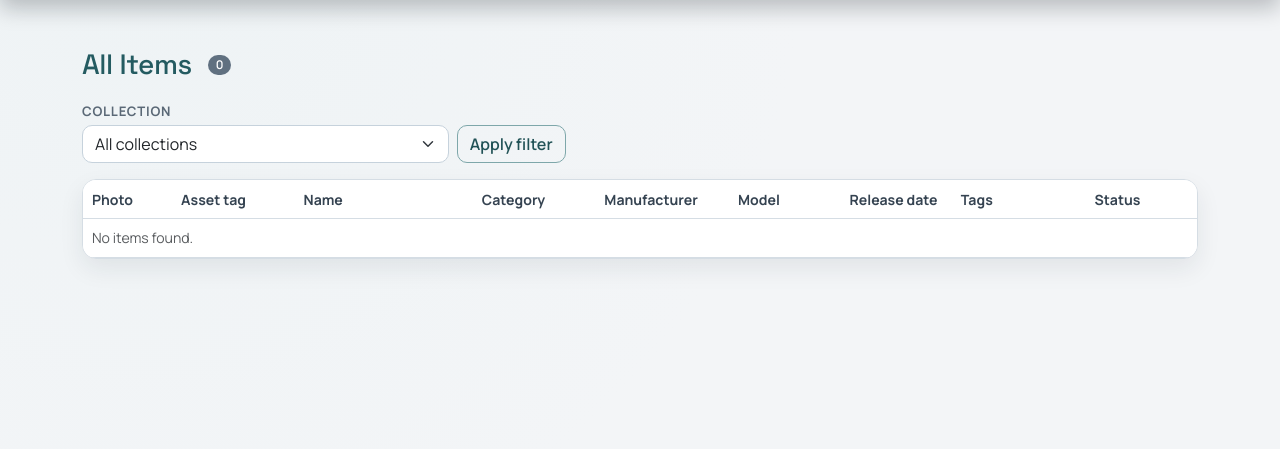
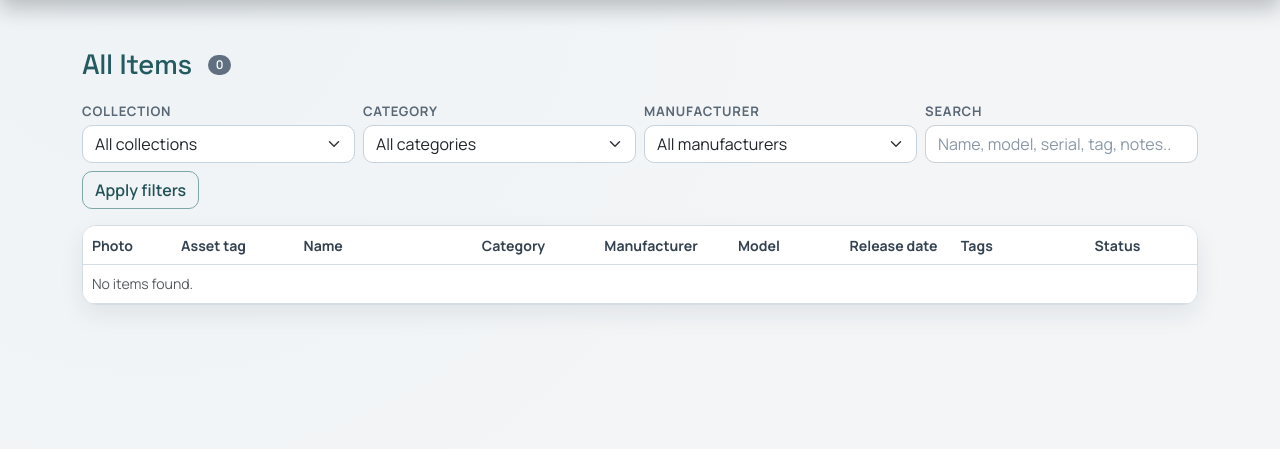
Before and after one commit to andremiller/django-partvault, a Django app: page /items/ in a window 1280 px wide. Shown: the part 57-506 px from the top of the page. Run offline with Django 5.2, Linux system fonts and the light colour scheme; data that the repository does not hold is empty; some libraries are stand-ins or nearby versions.

Commit message:
Filters and search

```diff
--- a/partvault/templates/partvault/items.html
+++ b/partvault/templates/partvault/items.html
@@ -32,9 +32,9 @@
         {% endif %}
     </div>
 </div>
-{% if is_all_items_view %}
-    <form method="get" action="{% url 'items_all' %}" class="row g-2 align-items-end mb-3">
-        <div class="col-12 col-md-6 col-lg-4">
+<form method="get" action="{{ items_url }}" class="row g-2 align-items-end mb-3">
+    {% if is_all_items_view %}
+        <div class="col-12 col-md-6 col-lg-3">
             <label class="form-label mb-1" for="collection-filter">Collection</label>
             <select class="form-select" id="collection-filter" name="collection">
                 <option value="">All collections</option>
@@ -48,16 +48,55 @@
                 {% endfor %}
             </select>
         </div>
+    {% endif %}
+    <div class="col-12 col-md-6 col-lg-3">
+        <label class="form-label mb-1" for="category-filter">Category</label>
+        <select class="form-select" id="category-filter" name="category">
+            <option value="">All categories</option>
+            {% for filter_category in available_categories %}
+                <option
+                    value="{{ filter_category.id }}"
+                    {% if selected_category_id == filter_category.id %}selected{% endif %}
+                >
+                    {{ filter_category.name }}
+                </option>
+            {% endfor %}
+        </select>
+    </div>
+    <div class="col-12 col-md-6 col-lg-3">
+        <label class="form-label mb-1" for="manufacturer-filter">Manufacturer</label>
+        <select class="form-select" id="manufacturer-filter" name="manufacturer">
+            <option value="">All manufacturers</option>
+            {% for filter_manufacturer in available_manufacturers %}
+                <option
+                    value="{{ filter_manufacturer.id }}"
+                    {% if selected_manufacturer_id == filter_manufacturer.id %}selected{% endif %}
+                >
+                    {{ filter_manufacturer.name }}
+                </option>
+            {% endfor %}
+        </select>
+    </div>
+    <div class="col-12 col-md-6 col-lg-3">
+        <label class="form-label mb-1" for="search-filter">Search</label>
+        <input
+            class="form-control"
+            id="search-filter"
+            name="q"
+            type="search"
+            value="{{ search_term }}"
+            placeholder="Name, model, serial, tag, notes..."
+        />
+    </div>
+    <div class="col-auto">
+        <button type="submit" class="btn btn-outline-primary">Apply filters</button>
+    </div>
+    {% if has_active_filters %}
         <div class="col-auto">
-            <button type="submit" class="btn btn-outline-primary">Apply filter</button>
+            <a class="btn btn-link" href="{{ items_url }}">Clear</a>
         </div>
-        {% if selected_collection %}
-            <div class="col-auto">
-                <a class="btn btn-link" href="{% url 'items_all' %}">Clear</a>
-            </div>
-        {% endif %}
-    </form>
-{% endif %}
+    {% endif %}
+</form>
 <div class="table-responsive pv-table-wrap">
     <table class="table table-hover align-middle">
         <thead>
--- a/partvault/views.py
+++ b/partvault/views.py
@@ -1,5 +1,6 @@
 from io import BytesIO
 from mimetypes import guess_type
+from urllib.parse import urlencode
 
 from PIL import Image, ImageOps
 from django.contrib import messages
@@ -216,8 +217,21 @@ def items(request, collection_id=None):
                 request.user.profile.active_collection = selected_collection
                 request.user.profile.save(update_fields=["active_collection"])
 
+    item_scope = Item.objects.filter(collection__in=collection_queryset)
+    if selected_collection is not None:
+        item_scope = item_scope.filter(collection=selected_collection)
+
+    taxonomy_item_filter = {"item__collection__in": collection_queryset}
+    if selected_collection is not None:
+        taxonomy_item_filter = {"item__collection": selected_collection}
+
+    available_categories = Category.objects.filter(**taxonomy_item_filter).distinct()
+    available_manufacturers = Manufacturer.objects.filter(
+        **taxonomy_item_filter
+    ).distinct()
+
     item_list = (
-        Item.objects.filter(collection__in=collection_queryset)
+        item_scope
         .select_related(
             "collection__owner__profile",
             "category",
@@ -233,28 +247,43 @@ def items(request, collection_id=None):
             )
         )
     )
-    if selected_collection is not None:
-        item_list = item_list.filter(collection=selected_collection)
 
+    selected_category_id = None
     category_id = request.GET.get("category")
-    if category_id is not None:
+    if category_id not in (None, ""):
         try:
-            category_id = int(category_id)
+            selected_category_id = int(category_id)
         except (TypeError, ValueError):
             invalid_filter = True
         else:
-            item_list = item_list.filter(category_id=category_id)
+            item_list = item_list.filter(category_id=selected_category_id)
+
+    selected_manufacturer_id = None
     manufacturer_id = request.GET.get("manufacturer")
-    if manufacturer_id is not None:
+    if manufacturer_id not in (None, ""):
         try:
-            manufacturer_id = int(manufacturer_id)
+            selected_manufacturer_id = int(manufacturer_id)
         except (TypeError, ValueError):
             invalid_filter = True
         else:
-            item_list = item_list.filter(manufacturer_id=manufacturer_id)
+            item_list = item_list.filter(manufacturer_id=selected_manufacturer_id)
+
+    search_term = (request.GET.get("q") or "").strip()
+    if search_term:
+        item_list = item_list.filter(
+            Q(name__icontains=search_term)
+            | Q(category__name__icontains=search_term)
+            | Q(manufacturer__name__icontains=search_term)
+            | Q(model__icontains=search_term)
+            | Q(serial__icontains=search_term)
+            | Q(tags__name__icontains=search_term)
+            | Q(notes__icontains=search_term)
+        )
+
+    needs_distinct = bool(search_term)
+    parsed_tag_ids = []
     tag_ids = request.GET.getlist("tag")
     if tag_ids:
-        parsed_tag_ids = []
         for tag_id in tag_ids:
             try:
                 parsed_tag_ids.append(int(tag_id))
@@ -264,20 +293,35 @@ def items(request, collection_id=None):
         if not invalid_filter:
             for tag_id in parsed_tag_ids:
                 item_list = item_list.filter(tags__id=tag_id)
-            item_list = item_list.distinct()
+            needs_distinct = True
+    if needs_distinct:
+        item_list = item_list.distinct()
     if invalid_filter:
         item_list = item_list.none()
 
     if is_all_items_view:
         items_url = reverse("items_all")
-        filter_query_prefix = (
-            f"collection={selected_collection.id}&"
-            if selected_collection is not None
-            else ""
-        )
     else:
         items_url = reverse("items", kwargs={"collection_id": collection_id})
-        filter_query_prefix = ""
+    link_query_values = {}
+    if is_all_items_view and selected_collection is not None:
+        link_query_values["collection"] = selected_collection.id
+    if search_term:
+        link_query_values["q"] = search_term
+    filter_query_prefix = ""
+    if link_query_values:
+        filter_query_prefix = f"{urlencode(link_query_values)}&"
+
+    has_active_filters = bool(
+        selected_category_id is not None
+        or selected_manufacturer_id is not None
+        or search_term
+        or parsed_tag_ids
+        or (
+            is_all_items_view
+            and request.GET.get("collection") not in (None, "")
+        )
+    )
 
     context = {
         "item_list": item_list,
@@ -287,6 +331,12 @@ def items(request, collection_id=None):
             "owner__profile__user_code",
             "name",
         ),
+        "available_categories": available_categories.order_by("name"),
+        "available_manufacturers": available_manufacturers.order_by("name"),
+        "selected_category_id": selected_category_id,
+        "selected_manufacturer_id": selected_manufacturer_id,
+        "search_term": search_term,
+        "has_active_filters": has_active_filters,
         "is_all_items_view": is_all_items_view,
         "items_url": items_url,
         "filter_query_prefix": filter_query_prefix,
```
